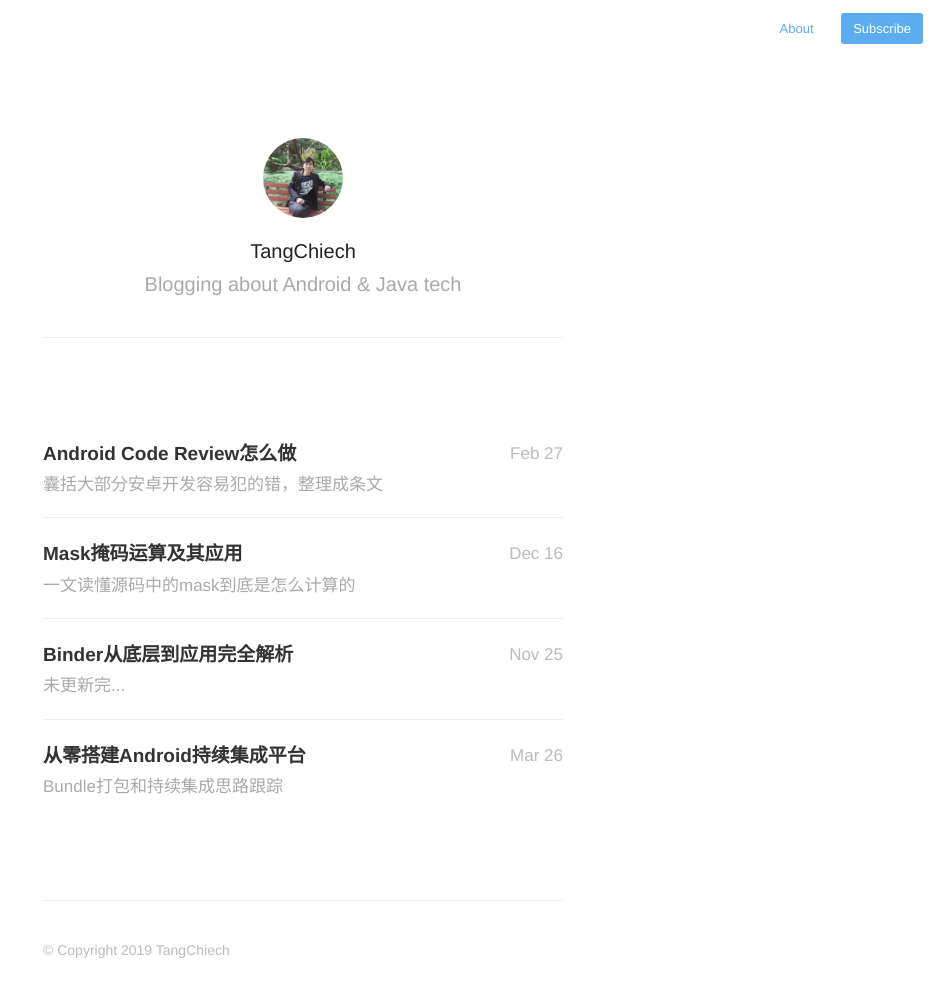
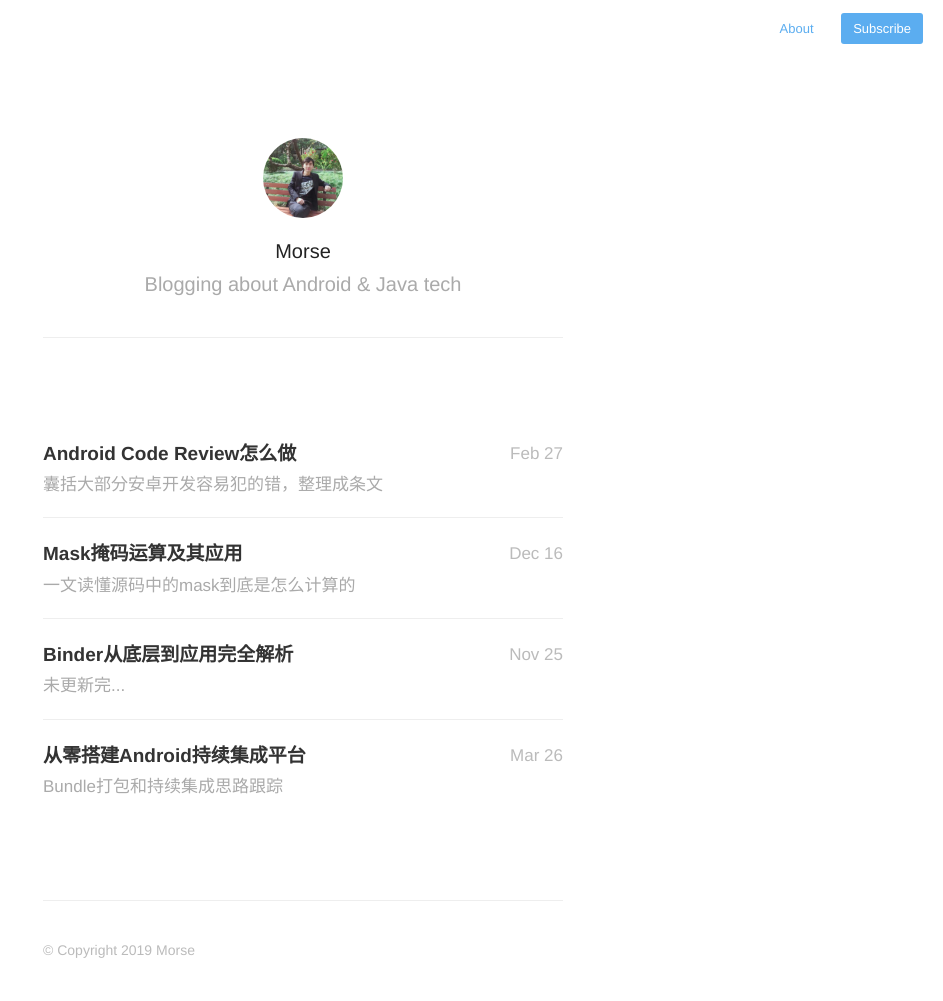
Before and after one commit to javmorse/javmorse.github.io, a Jekyll site: the page built from index.html, in a window 1280 px wide. Shown: the whole page, without its empty margins (337-1280 px from the left). Built offline with Jekyll 4.4.1, drawn with Linux system fonts in a browser that asks for light colours; nearby versions of some CDN libraries; the list of posts is cut into pages by our own code.

Commit message:
Update _config.yml

```diff
--- a/_config.yml
+++ b/_config.yml
@@ -9,14 +9,14 @@ highlighter: rouge
 
 plugins: [jekyll-paginate]
 paginate: 20
-domain_name: 'http://tangchiech.io'
+domain_name: 'http://javmorse.github.io'
 google_analytics: 'UA-XXXXXXXX-X'
 disqus: false
 disqus_shortname: 'your-disqus-shortname'
 
 # Details for the RSS feed generator
 url:            'http://your-blog-url.example.com'
-author:         'TangChiech'
+author:         'Morse'
 authorTwitter:  'YourTwitterUsername'
 
 permalink:       /:year/:title/
```
